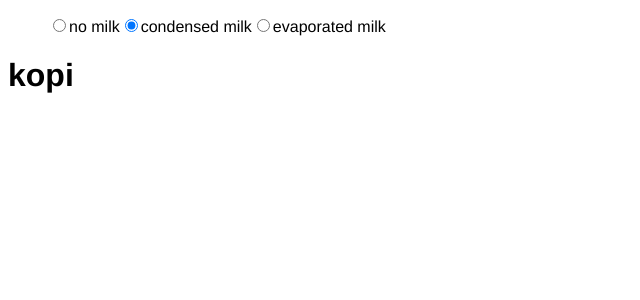
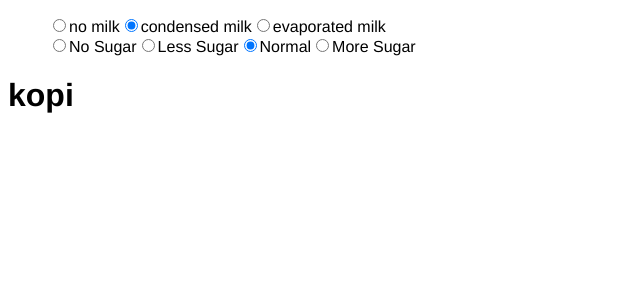
Before and after one commit to shortdiv/kopi-in-vue, a Vue app: page / in a window 1280 px wide. Shown: the top 300 px of the page, without its empty margins (0-640 px from the left). Built offline with nearby package versions, Linux system fonts and the light colour scheme.

Commit message:
fix: add sugar as an option

```diff
--- a/src/App.vue
+++ b/src/App.vue
@@ -2,9 +2,11 @@
   <div id="app">
     <KopiOptions
       @milk-selected="setMilk"
+      @sugar-selected="setSugar"
     />
     <KopiOrder
       :milk="milk"
+      :sugar="sugar"
     />
   </div>
 </template>
@@ -21,12 +23,16 @@ export default {
   },
   data () {
     return {
-      milk: ''
+      milk: '',
+      sugar: ''
     }
   },
   methods: {
     setMilk (val) {
       this.milk = val
+    },
+    setSugar (val) {
+      this.sugar = val
     }
   }
 }
--- a/src/components/KopiOptions.vue
+++ b/src/components/KopiOptions.vue
@@ -15,6 +15,21 @@
         <span>{{ milkType.type }}</span>
       </label>
     </li>
+    <li class="sugar-options">
+      <label
+        v-for="(sugar, index) in sugarOptions"
+        :key="index"
+      >
+        <input
+          type="radio"
+          name="sugar"
+          @input="addSugar"
+          :value="sugar.name"
+          :checked="sugar.name === sugariness"
+        >
+        <span>{{ sugar.type }}</span>
+      </label>
+    </li>
   </ul>
 </template>
 
@@ -29,6 +44,25 @@ export default {
   data () {
     return {
       milkiness: '',
+      sugariness: '',
+      sugarOptions: [
+        {
+          type: 'No Sugar',
+          name: 'kosong'
+        },
+        {
+          type: 'Less Sugar',
+          name: 'siew dai'
+        },
+        {
+          type: 'Normal',
+          name: ''
+        },
+        {
+          type: 'More Sugar',
+          name: 'ga dai'
+        }
+      ],
       milkTypes: [
         { type: 'no milk', name: 'o' },
         { type: 'condensed milk', name: '' },
@@ -40,6 +74,10 @@ export default {
     addMilk (ev) {
       this.milkiness = ev.target.value
       this.$emit('milk-selected', this.milkiness)
+    },
+    addSugar (ev) {
+      this.sugariness = ev.target.value
+      this.$emit('sugar-selected', this.sugariness)
     }
   },
   created () {
--- a/src/components/KopiOrder.vue
+++ b/src/components/KopiOrder.vue
@@ -1,5 +1,5 @@
 <template>
-  <h1>kopi {{ milk }}</h1>
+  <h1>kopi {{ milk }} {{ sugar }}</h1>
 </template>
 
 <script>
@@ -9,6 +9,10 @@ export default {
     milk: {
       type: String,
       default: null
+    },
+    sugar: {
+      type: String,
+      default: null
     }
   }
 }
```
